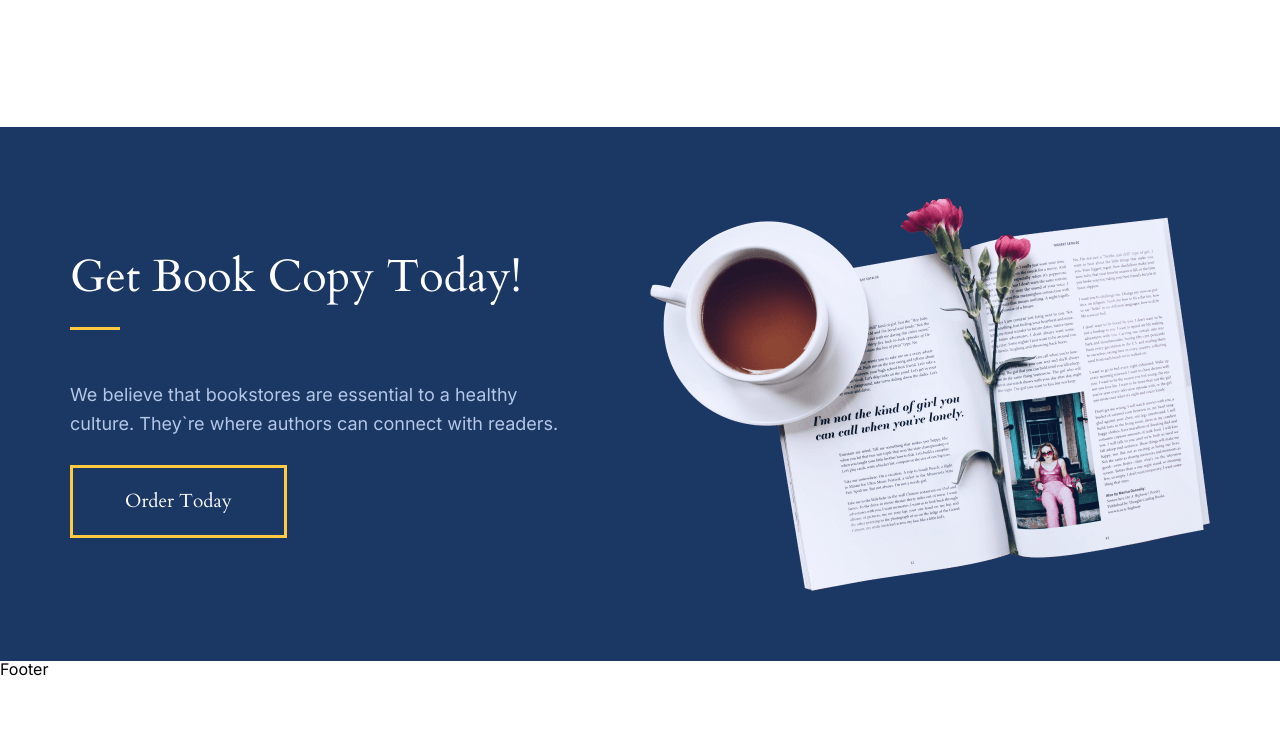
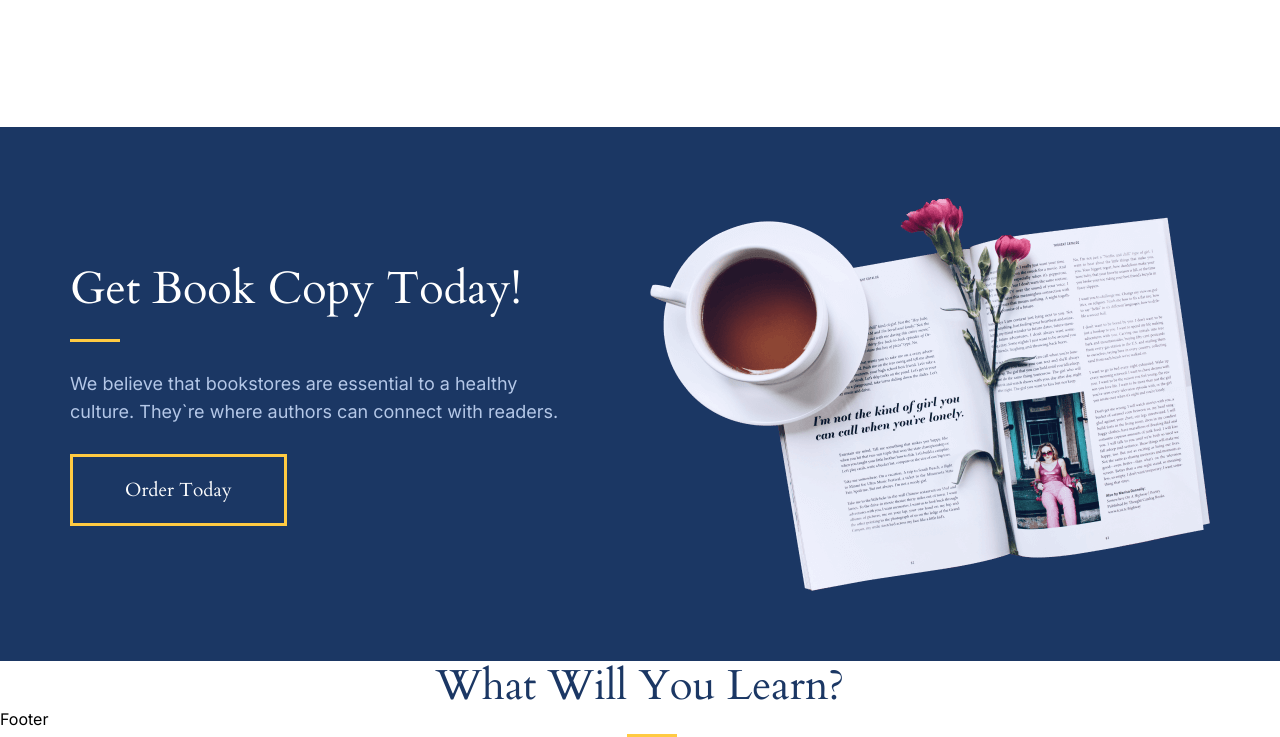
Before and after one commit to fojogrimmo/Pages, a plain HTML site: page index.html in a window 1280 px wide. Shown: the part 3345-4082 px from the top of the page. Before the commit the page ends 4022 px from the top, so only its background shows below. Drawn offline with Linux system fonts and the light colour scheme; files whose address does not match are found by name.

Commit message:
Add Learn section

```diff
--- a/css/style.css
+++ b/css/style.css
@@ -682,7 +682,6 @@ body {
   line-height: 120%;
   color: #ffffff;
   position: relative;
-  margin-bottom: 23px;
   padding-bottom: 54px;
 }
 
--- a/index.html
+++ b/index.html
@@ -287,6 +287,15 @@
             </div>
           </div>
         </section>
+        <section class="learn">
+          <div class="learn__container">
+            <div class="learn__content">
+              <h2 class="associates__title title-center">
+                What Will You Learn?
+              </h2>
+            </div>
+          </div>
+        </section>
       </main>
       <footer class="footer">Footer</footer>
     </div>
```
